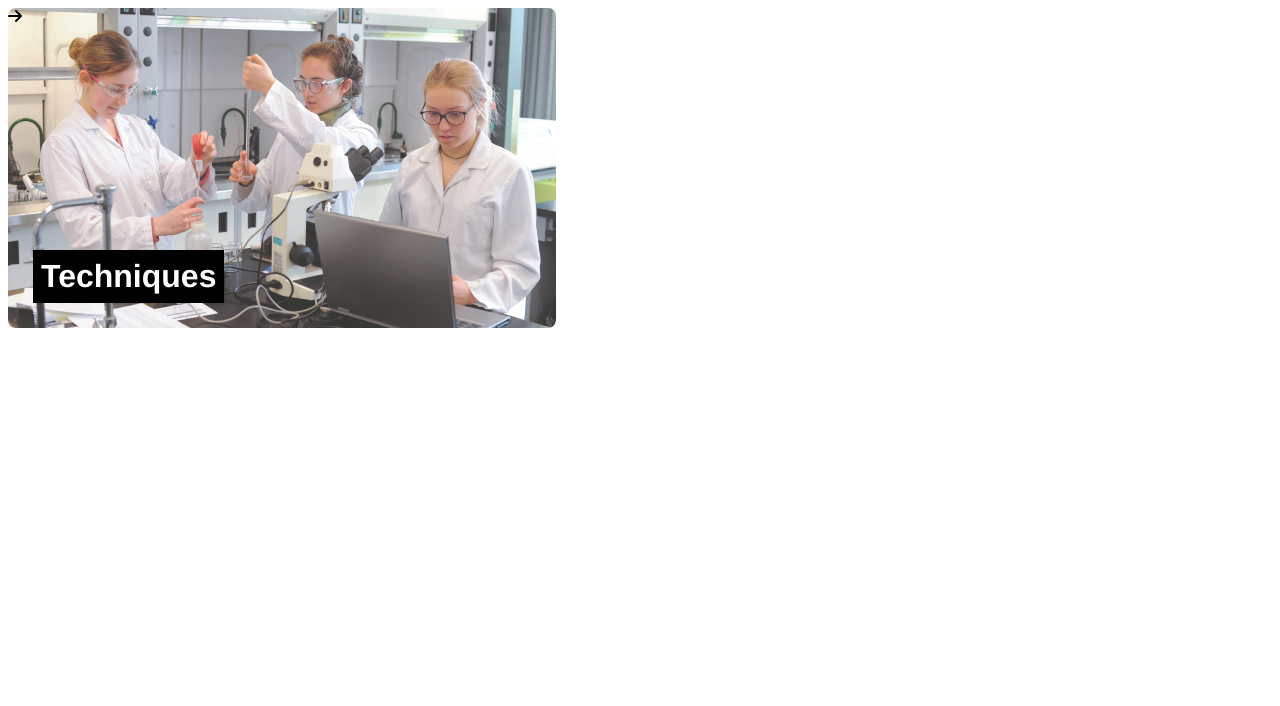
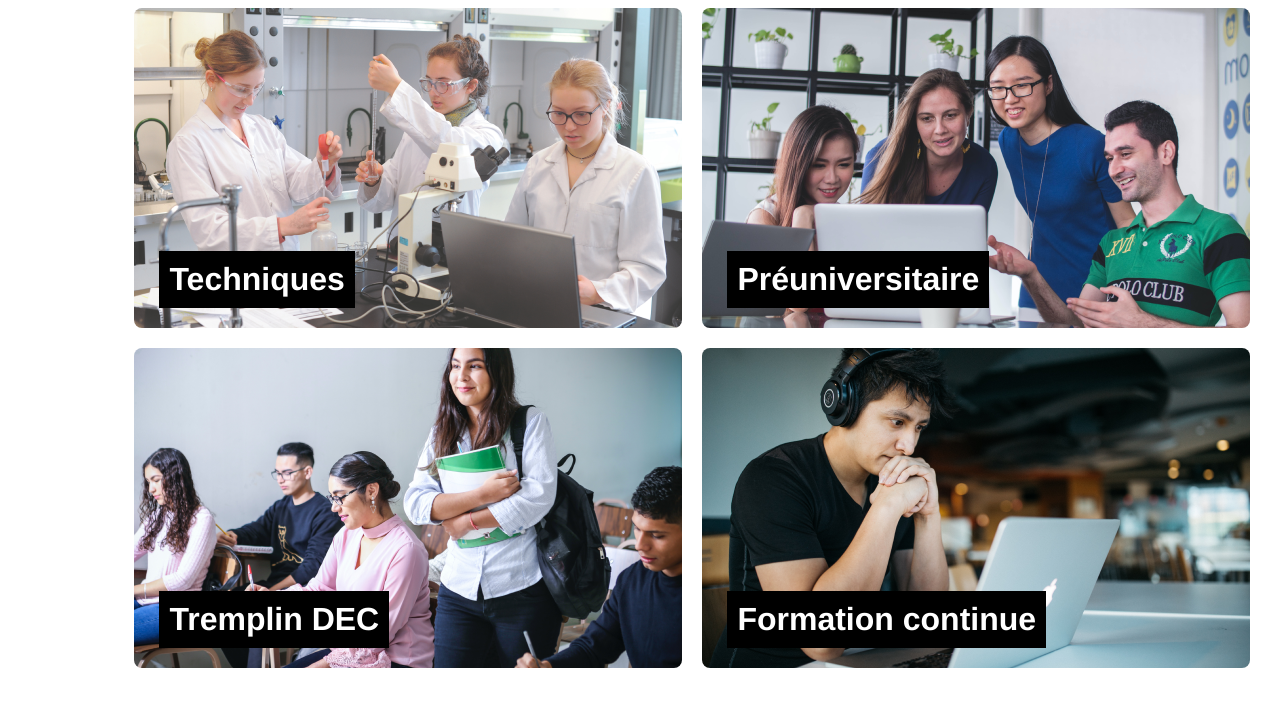
Before and after one commit to julienLeMee/hover-cards, a website: page index.html in a window 1280 px wide. Drawn offline with Linux system fonts and the light colour scheme.

Commit message:
added before effect, and grid cards

```diff
--- a/components/_cards.scss
+++ b/components/_cards.scss
@@ -1,135 +1,90 @@
 .cards {
+  width: 1200px;
+  max-width: 80%;
+  display: grid;
+  grid-template-columns: repeat(2, 1fr);
+  gap: 20px;
+  margin: 0 auto;
+  @media (max-width: 768px) {
+    grid-template-columns: repeat(2, 1fr);
+  }
+  @media (max-width: 480px) {
+    grid-template-columns: repeat(1, 1fr);
+  }
+}
+.card {
   position: relative;
   width: 548px;
   height: 320px;
   border-radius: 8px;
   overflow: hidden;
-
-  .card__image {
-    position: absolute;
-    top: 0;
-    left: 0;
-    width: 100%;
-    height: 100%;
-    overflow: hidden;
-    z-index: -1;
-
+  display: block;
+  font-size: $font-size;
+  font-family: $font-family;
+  transition: 0.7s all ease;
   img {
     width: 100%;
     height: 100%;
     object-fit: cover;
-      transition: transform 0.5s ease-in-out;
+    transition: 0.7s all ease;
+    z-index: -1;
   }
-  }
-  h3 {
+  .card__content {
+    display: flex;
+    align-items: center;
     position: absolute;
-    bottom: 25px;
+    bottom: 20px;
     left: 25px;
     color: $white;
+    background-color: $black;
+    padding: 10px;
+    z-index: 10;
+    h3 {
+      margin: 0;
+      z-index: 10;
+      transition: 0.7s all ease;
       font-size: $font-size;
       font-weight: $font-weight;
       font-family: $font-family;
-    padding: 8px;
-    margin: 0;
-    background-color: $black;
-    z-index: 10;
     }
+    span {
+      display: none;
+      position: absolute;
+      padding: 0 10px;
+    }
+  }
+
   &:hover {
     cursor: pointer;
-    transition: all 0.3s ease-in-out;
-    background-color: rgba($color: $green, $alpha: 0.5);
-    .card__image {
     img {
       transform: scale(1.1);
     }
+    .card__content {
+      background-color: transparent;
+    h3 {
+      transform: translateX(50px);
     }
-    .card__content {
-      transform: translateX(20px);
+    span {
+      display: block;
+    }
   }
   }
 }
 
-//   .card__content {
-//     position: absolute;
-//     display: flex;
-//     align-items: center;
-//     bottom: 0;
-//     left: 0;
-//     padding: 20px;
-//     width: 100%;
-//     color: #fff;
-//     transition: transform 0.3s ease-in-out;
+.card::before{
+  content: "";
+  background-color: rgba($color: $green, $alpha: 0.5);
+  position: absolute;
+  bottom: -100%;
+  left: -100%;
+  transform: translate(-50%,-50%);
+  transition: all 1s ease;
+  border-radius: 50%;
+  width: 30px;
+  height: 30px;
+  z-index: 10;
+}
 
-//     h3 {
-//       font-size: $font-size;
-//       font-weight: $font-weight;
-//       font-family: $font-family;
-//       padding: 8px;
-//       margin: 0;
-//       background-color: $black;
-//     }
-
-//     .arrow {
-//       display: inline-block;
-//       margin-left: 10px;
-//       opacity: 0;
-//       transition: opacity 0.3s ease-in-out, transform 0.3s ease-in-out;
-//     }
-
-//     &:hover {
-//       transform: translateX(20px);
-
-//       .arrow {
-//         opacity: 1;
-//         transform: translateX(-5px);
-//       }
-//     }
-//   }
-// }
-
-// .cards {
-//   position: relative;
-//   width: 548px;
-//   height: 320px;
-//   border-radius: 8px;
-//   background-size: cover;
-//   background-position: center;
-//   background-repeat: no-repeat;
-//   overflow: hidden;
-//   h3 {
-//     position: absolute;
-//     bottom: 25px;
-//     left: 25px;
-//     color: $white;
-//     font-size: $font-size;
-//     font-weight: $font-weight;
-//     font-family: $font-family;
-//     padding: 8px;
-//     margin: 0;
-//     background-color: $black;
-//     z-index: 10;
-//     &:hover {
-//       cursor: pointer;
-//       background-color: transparent;
-//       transform: translateX(10px);
-//       transition: all 0.3s ease-in-out;
-//     }
-//   }
-//   .cards::before {
-//     content: '';
-//     display: block;
-//     position: absolute;
-//     bottom: -10px;
-//     left: -10px;
-//     width: 0;
-//     height: 0;
-//     border-radius: 50%;
-//     background-color: $green;
-//   }
-//   .cards:hover::before {
-//     transition: all 0.3s ease-in-out;
-//     transform: scale(12);
-//     width: 100%;
-//     height: 100%;
-//   }
-// }
+.card:hover::before {
+  transform: scale(100);
+}
--- a/index.html
+++ b/index.html
@@ -11,13 +11,33 @@
 <body>
 
   <section class="cards">
-    <div class="card__image">
-      <!-- <div class="overlay"></div> -->
+    <div class="card">
       <img src='../public/assets/image.png' alt="laboratoire image">
+      <div class="card__content">
+        <span><i class="fa-solid fa-arrow-right"></i></span>
+        <h3> Techniques</h3>
+      </div>
     </div>
-    <div class="card__content">
-      <div class="arrow"><i class="fa-solid fa-arrow-right"></i></div>
-      <h3>Techniques</h3>
+    <div class="card">
+      <img src='../public/assets/image2.png' alt="laboratoire image">
+      <div class="card__content">
+        <span><i class="fa-solid fa-arrow-right"></i></span>
+        <h3> Préuniversitaire</h3>
+      </div>
+    </div>
+    <div class="card">
+      <img src='../public/assets/image3.png' alt="laboratoire image">
+      <div class="card__content">
+        <span><i class="fa-solid fa-arrow-right"></i></span>
+        <h3> Tremplin DEC</h3>
+      </div>
+    </div>
+    <div class="card">
+      <img src='../public/assets/image4.png' alt="laboratoire image">
+      <div class="card__content">
+        <span><i class="fa-solid fa-arrow-right"></i></span>
+        <h3> Formation continue</h3>
+      </div>
     </div>
   </section>
 
```
Also changed, not shown: public/assets/image2.png (added), public/assets/image3.png (added), public/assets/image4.png (added), public/style.css, 1 other file. Lines whose indentation alone changed are shown as unchanged.
